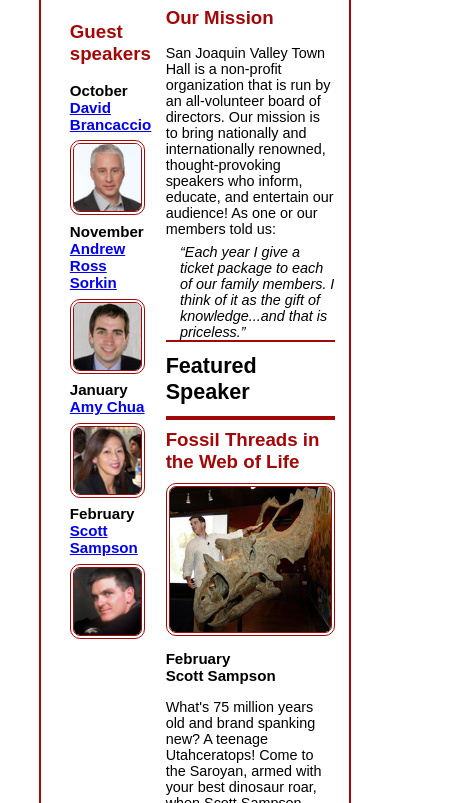
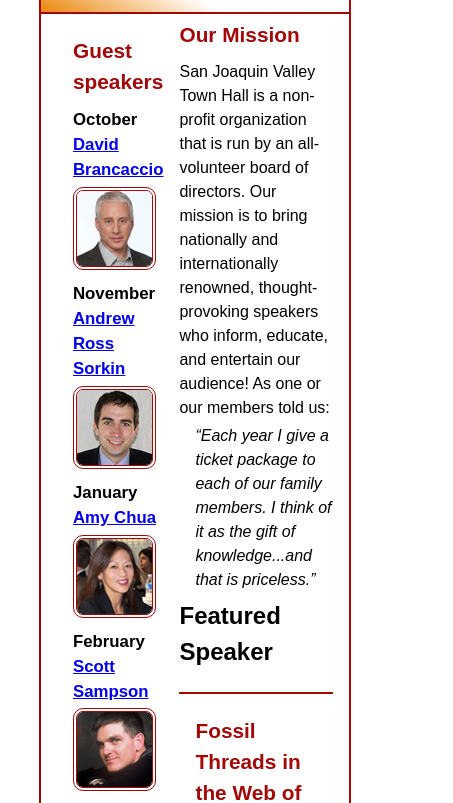
Before and after one commit to Toug-e/A08, a plain HTML site: page index.html in a window 390 px wide. Shown: the part 162-965 px from the top of the page, 453 px wide, since content can reach past the window. Drawn offline with Linux system fonts and the light colour scheme.

Commit message:
Update main.css for improved styling and layout
Refactor CSS styles for better responsiveness and readability.

```diff
--- a/styles/main.css
+++ b/styles/main.css
@@ -10,19 +10,16 @@
 	padding: 0;
 	box-sizing: border-box;
 }
-viewport {
-	width: 20vw;
-}
+
 /* default styles */
 body {
 	font-family: Arial, Helvetica, sans-serif;
-	font-size: 90%;
+	font-size: cal(90% + .2vw);
 	width: 80%;
-	max-width: 1024px;
 	margin: auto;
+	line-height: 1.5;
 	border: 2px solid var(--accent-color);
-	padding-bottom: .25em;
-	padding-top:.25em;
+
 }
 a:hover,
 a:focus {
@@ -30,7 +27,7 @@ a:focus {
 	color: var(--accent-color);
 }
 h1, h2, h3, p, ul {
-	padding: .5em 0;
+	padding: .25em 0;
 }
 h1 {
 	font-size: 150%;
@@ -64,7 +61,6 @@ header {
 	& img {
 		float: left;
 		margin: .75em 1em;
-		width: 100%;
 		min-width: 40px;
 		max-width: 80px;
 	}
@@ -74,10 +70,6 @@ header {
 main {
 	padding: 0 1em 1em;
 	display: flex;
-	& h1 {
-		border-top: 2px solid var(--accent-color);
-		border-bottom: 2px solid var(--accent-color);
-	}
 	& blockquote {
 		font-style: italic;
 		padding-left: 1em;
@@ -93,31 +85,25 @@ main > aside {
 	padding: 1em;
 }
 
-main > aside img {
-  display: block;
-  width: 100%;
-  min-width: 40px;
-  max-width: 75px;
-}
-
-.featured{
+.featured {
+	padding: 1em;
+	margin: 1em 0;
 	border-top: 2px solid var(--accent-color);
 	border-bottom: 2px solid var(--accent-color);
+
+	&img{
+		float: left;
+		min-width: 100px;
+		max-width: 250px;
+	}
 }
-
-
 section {
 	flex-basis: 75%;
 	min-width: 0;
 	margin: 0;
 }
-section img {
-  float: right;
-  width: 100%;
-  min-width: 100px;
-  max-width: 250px;
-  margin: 0 0 1em 1em;
-}
+
+
 /* the styles for the footer */
 footer {
 	background-color: var(--accent-color);
```
